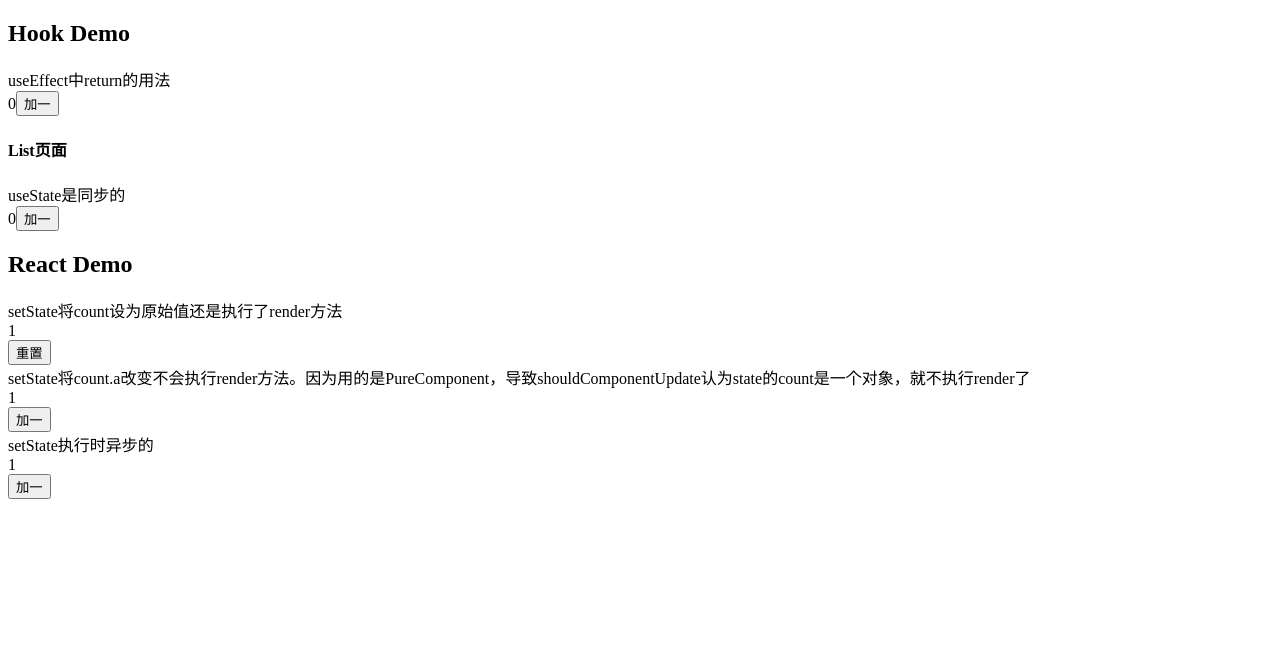
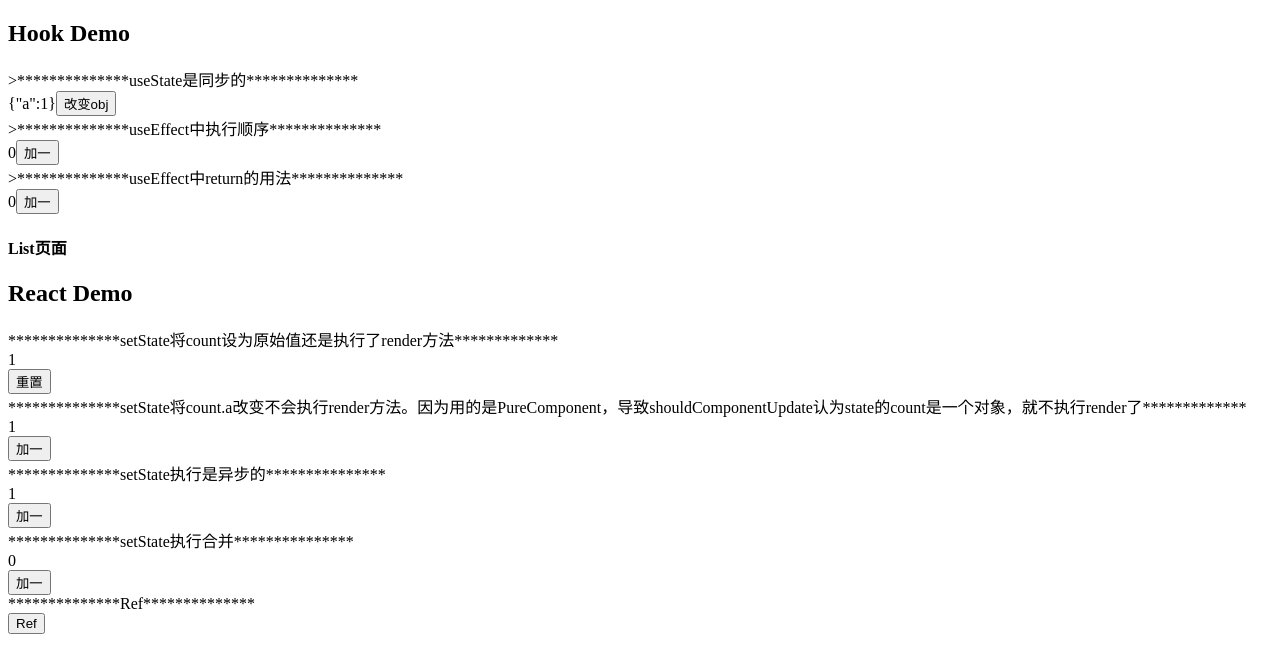
Before and after one commit to mybells/ReactStudy, a React (Create React App) app in the folder React/: page / in a window 1280 px wide. Shown: the top 672 px of the page. Built offline with nearby package versions, Linux system fonts and the light colour scheme.

Commit message:
add: Hook执行顺序

```diff
--- a/React/src/App.js
+++ b/React/src/App.js
@@ -1,27 +1,36 @@
 import React from 'react';
+import UseStateDemo from './pages/HookStudy/useStateDemo'
 import UseEffectDemo from './pages/HookStudy/useEffectDemo'
-import UseStateDemo from './pages/HookStudy/useStateDemo'
+import UseEffectDemo2 from './pages/HookStudy/useEffectDemo2'
 import SetStateDemo from './pages/ReactDemo/setStateDemo1'
 import SetStateDemo2 from './pages/ReactDemo/setStateDemo2'
 import SetStateDemo3 from './pages/ReactDemo/setStateDemo3'
+import SetStateDemo4 from './pages/ReactDemo/setStateDemo4'
+import RefDemo from './pages/ReactDemo/RefDemo'
 
 
 function App() {
   return (
     <div>
       <h2>Hook Demo</h2>
-      <div>useEffect中return的用法</div>
+      <div>>**************useState是同步的**************</div>
+      <UseStateDemo />
+      <div>>**************useEffect中执行顺序**************</div>
+      <UseEffectDemo2 />
+      <div>>**************useEffect中return的用法**************</div>
       <UseEffectDemo />
-      <div>useState是同步的</div>
-      <UseStateDemo />
 
       <h2>React Demo</h2>
-      <div>setState将count设为原始值还是执行了render方法</div>
+      <div>**************setState将count设为原始值还是执行了render方法*************</div>
       <SetStateDemo />
-      <div>setState将count.a改变不会执行render方法。因为用的是PureComponent，导致shouldComponentUpdate认为state的count是一个对象，就不执行render了</div>
+      <div>**************setState将count.a改变不会执行render方法。因为用的是PureComponent，导致shouldComponentUpdate认为state的count是一个对象，就不执行render了*************</div>
       <SetStateDemo2 />
-      <div>setState执行时异步的</div>
+      <div>**************setState执行是异步的***************</div>
       <SetStateDemo3 />
+      <div>**************setState执行合并***************</div>
+      <SetStateDemo4 />
+      <div>**************Ref**************</div>
+      <RefDemo />
     </div>
   );
 }
--- a/React/src/pages/HookStudy/useEffectDemo.js
+++ b/React/src/pages/HookStudy/useEffectDemo.js
@@ -26,7 +26,7 @@
 
   useEffect(() => {
     console.log('count数量：', count)
-    setobj(obj => { obj.a++; return obj });
+    //setobj(obj => { let temp = { ...obj }; temp.a++; return temp });//会导致无线更新. 要修改它, 把 [count] 设为第二个参数或者去除setobj在useEffect中
     return () => {
       console.log('count的return执行了')
     }
--- /dev/null
+++ b/React/src/pages/HookStudy/useEffectDemo2.js
@@ -0,0 +1,40 @@
+import React, { useState, useEffect } from 'react'
+
+export default function useEffectDemo() {
+  const [count, setcount] = useState(0)
+  console.log('useEffect 外面之前', count)
+  useEffect(() => {
+    console.log('useEffect内', count)
+    return () => {
+      console.log('useEffect的return执行了:', count)
+    }
+  })
+  console.log('useEffect 外面之后', count)
+
+  return (
+    <div>
+      {count}
+      <button onClick={() => setcount(val => ++val)}>加一</button>
+    </div>
+  )
+}
+/* 先执行这个函数组件，输出同步数据。然后利用闭包执行return，这个是上次执行结果。最后执行useEffect函数 */
+
+/*
+初始：
+useEffect 外面之前 0
+useEffect 外面之后 0
+useEffect内 0
+
+第一次点击：
+useEffect 外面之前 1
+useEffect 外面之后 1
+useEffect的return执行了: 0
+useEffect内 1
+
+第二次点击：
+useEffect 外面之前 2
+useEffect 外面之后 2
+useEffect的return执行了: 1
+useEffect内 2
+*/
--- a/React/src/pages/HookStudy/useStateDemo.js
+++ b/React/src/pages/HookStudy/useStateDemo.js
@@ -1,34 +1,26 @@
 import React, { useState, useEffect } from 'react'
 
 export default function useEffectDemo() {
-  const [count, setcount] = useState(0)
   const [obj, setobj] = useState({ a: 1 })
 
-  useEffect((b) => {
-    //obj改变后，后执行
-    return (a)=>{
-      // console.log(a)//undefined
-      //obj改变后，先执行
-    }
-  })
+  const change = () => {
+    // console.log(this)//undefined
+    console.log('执行前：', obj);
+    setobj((val) => {
+      // console.log(val===obj);//true,val是obj的引用,直接改变obj值不会更新视图
 
-  const change=()=>{
-    // console.log(this)//undefined
-    console.log('执行前：',obj);
-    setobj((val)=>{
-      // console.log(val===obj);//true,val是obj的引用
-      let cloneObj={...obj};
+      let cloneObj = { ...obj };
       // console.log(cloneObj===obj);//false
       cloneObj.a++;
       return cloneObj
     })
-    console.log('执行后：',obj);
+    console.log('执行后：', obj);
     /* 执行前后相同，证明和setState一样是异步的 */
   }
   return (
     <div>
-      {count}
-      <button onClick={() => {change()}}>加一</button>
+      {JSON.stringify(obj)}
+      <button onClick={() => { change() }}>改变obj</button>
     </div>
   )
 }
--- /dev/null
+++ b/React/src/pages/ReactDemo/RefDemo.js
@@ -0,0 +1,16 @@
+import React, { Component } from 'react'
+
+export default class setStateDemo extends Component {
+  init = (ref) => {
+    console.log(ref)
+  }
+
+  render() {
+    return (
+      <div>
+        <button ref={(ref) => this.init(ref)}>Ref</button>
+      </div>
+    )
+  }
+}
+/* 只在ref有值的情况下执行回调函数，初始不会调用 */
--- a/React/src/pages/ReactDemo/setStateDemo2.js
+++ b/React/src/pages/ReactDemo/setStateDemo2.js
@@ -4,9 +4,9 @@
   state = { count: { a: 1 } }
 
   btnClick = () => {
-    this.state.count.a++;
-    console.log(this.state.count)
-    this.setState({ count: this.state.count });
+    let count = this.state.count.a + 1; //Do not mutate state directly.
+    //++this.state.count.a; //Do not mutate state directly.
+    this.setState({ count: count });
   }
 
   render() {
--- /dev/null
+++ b/React/src/pages/ReactDemo/setStateDemo4.js
@@ -0,0 +1,21 @@
+import React, { Component } from 'react'
+
+export default class setStateDemo extends Component {
+  state = { count: 0 }
+
+  btnClick = () => {
+    this.setState({ count: this.state.count + 1 });
+    this.setState({ count: this.state.count + 1 });
+    this.setState({ count: this.state.count + 1 });
+    //更新后count不是3而是1，因为setState浅合并所有数据后，统一执行。
+  }
+
+  render() {
+    return (
+      <div>
+        <div> {this.state.count} </div>
+        <button onClick={this.btnClick}>加一</button>
+      </div>
+    )
+  }
+}
```
Also changed, not shown: React/src/pages/ReactDemo/setStateDemo3.js (+10 -1 lines).
